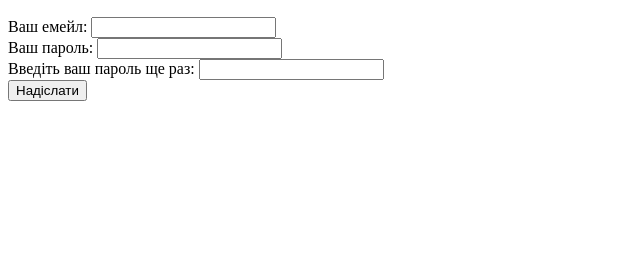
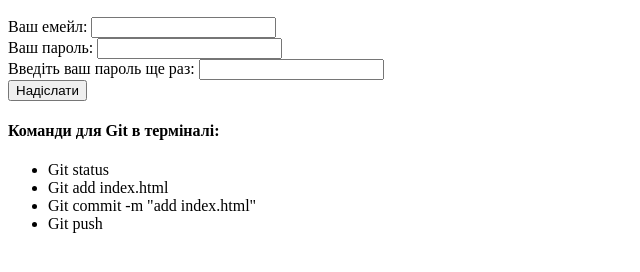
Before and after one commit to AlinaOvdiienko/Hillel_study, a plain HTML site: page index.html in a window 1280 px wide. Shown: the part 50-322 px from the top of the page, without its empty margins (0-640 px from the left). Drawn offline with Linux system fonts and the light colour scheme.

Commit message:
add index.html

```diff
--- a/index.html
+++ b/index.html
@@ -25,5 +25,12 @@
             <button type="submit">Надіслати</button>
         </div>
     </form>
+    <h4>Команди для Git в терміналі:</h4>
+    <ul>
+        <li>Git status</li>
+        <li>Git add index.html</li>
+        <li>Git commit -m "add index.html"</li>
+        <li>Git push</li>
+    </ul>
 </body>
 </html>
```
